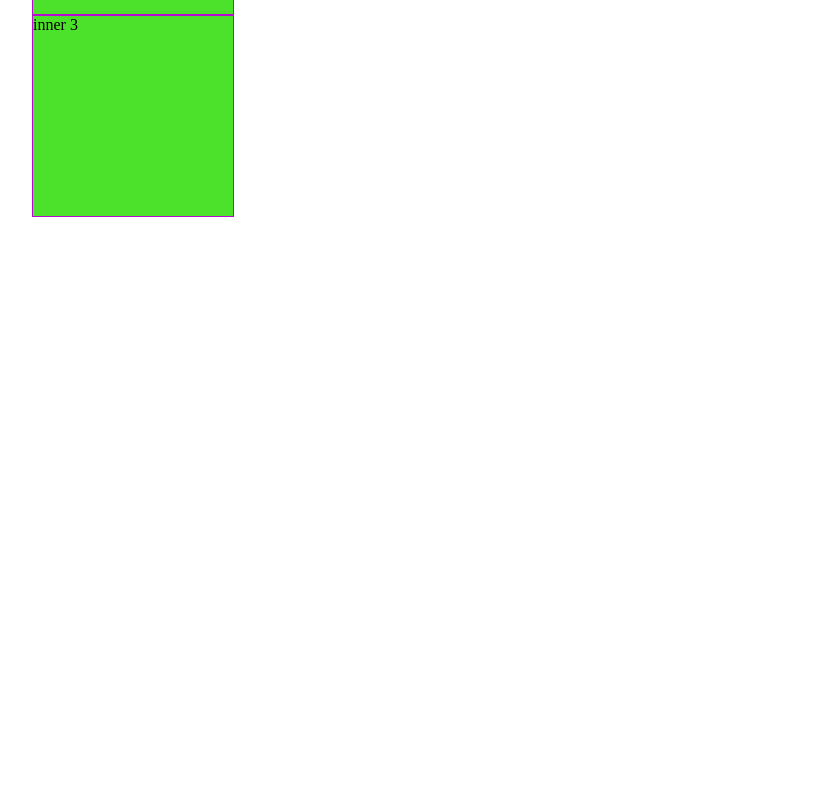
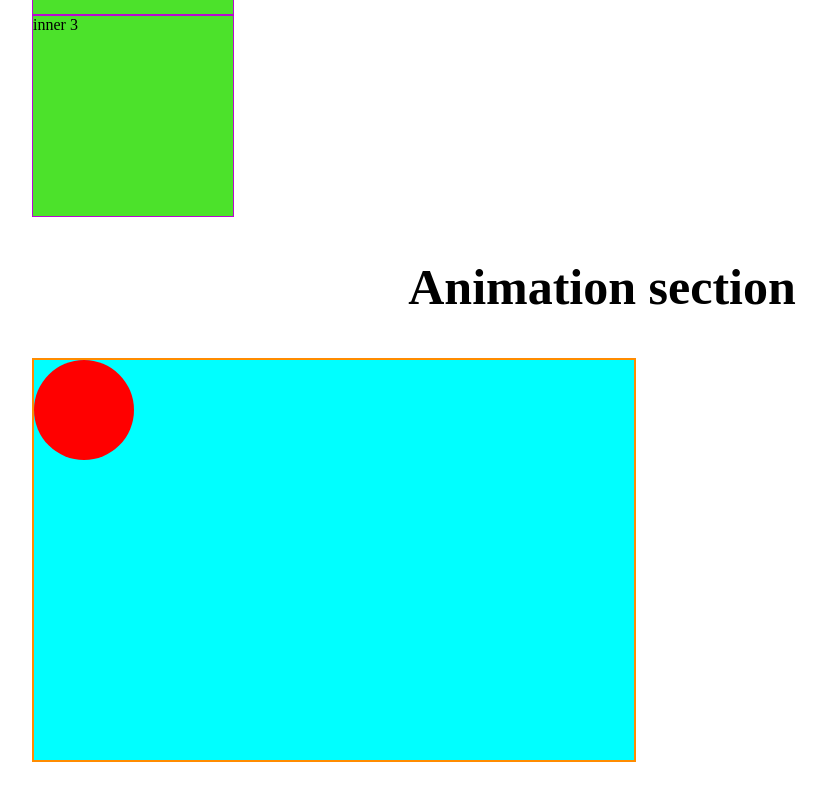
Before and after one commit to smmasudrana/M2M10-CSS3-basic-animation, a plain HTML site: page index.html in a window 1280 px wide. Shown: the part 2519-3319 px from the top of the page, without its empty margins (38-864 px from the left). Before the commit the page ends 2786 px from the top, so only its background shows below. Drawn offline with Linux system fonts and the light colour scheme.

Commit message:
add animation keyframes

```diff
--- a/index.html
+++ b/index.html
@@ -198,6 +198,14 @@
             <div class="inner2">inner 3</div>
         </div>
     </section>
+
+
+    <section class="animation">
+        <h1>Animation section</h1>
+        <div class="stage">
+            <div class="ball"></div>
+        </div>
+    </section>
 </body>
 
 </html>
--- a/style.css
+++ b/style.css
@@ -1,20 +1,22 @@
-body{
+body {
     width: 1140px;
     margin: 50px auto;
 }
-h1{
+
+h1 {
     font-size: 50px;
     text-align: center;
 }
 
 /* overflow section */
-.ellimplesis{
+.ellimplesis {
     width: 500px;
     white-space: nowrap;
     overflow: hidden;
     text-overflow: ellipsis;
 }
-.flowbox{
+
+.flowbox {
     height: 300px;
     padding: 20px;
     border: 3px solid salmon;
@@ -26,34 +28,65 @@ h1{
 }
 
 /* transform section */
-.container1{
+.container1 {
     width: 200px;
     height: 200px;
     background-color: aquamarine;
     border: 1px solid darkblue;
 }
-.inner{
+
+.inner {
     background-color: blueviolet;
     border: 1px solid darkgreen;
     width: 200px;
     height: 200px;
     /* transform: scale(0.25, 0.50); */
 }
-.inner:hover{
+
+.inner:hover {
     transform: rotate(45deg) scale(0.50, 0.60);
     /* transform: translateX(40px);
     transform: translateY(50px); */
 }
 
 /* transition section */
-.inner2{
+.inner2 {
     background-color: rgb(76, 226, 43);
     border: 1px solid rgb(185, 8, 209);
     width: 200px;
     height: 200px;
-    transition: width 3s  2s, background-color 3s 2s;
+    transition: width 3s 2s, background-color 3s 2s;
 }
-.inner2:hover{
+
+.inner2:hover {
     width: 500px;
     background-color: rgb(255, 0, 0);
 }
+
+/* animation section */
+@keyframes tung-tang {
+    form {
+        left: 0;
+    }
+
+    to {
+        left: 500px;
+        background-color: green;
+    }
+}
+
+.stage {
+    width: 600px;
+    height: 400px;
+    border: 2px solid darkorange;
+    background-color: aqua;
+}
+
+.ball {
+    width: 100px;
+    height: 100px;
+    border-radius: 50%;
+    background-color: red;
+    position: relative;
+    animation: tung-tang 2s ease-in 1s infinite alternate;
+}
```
